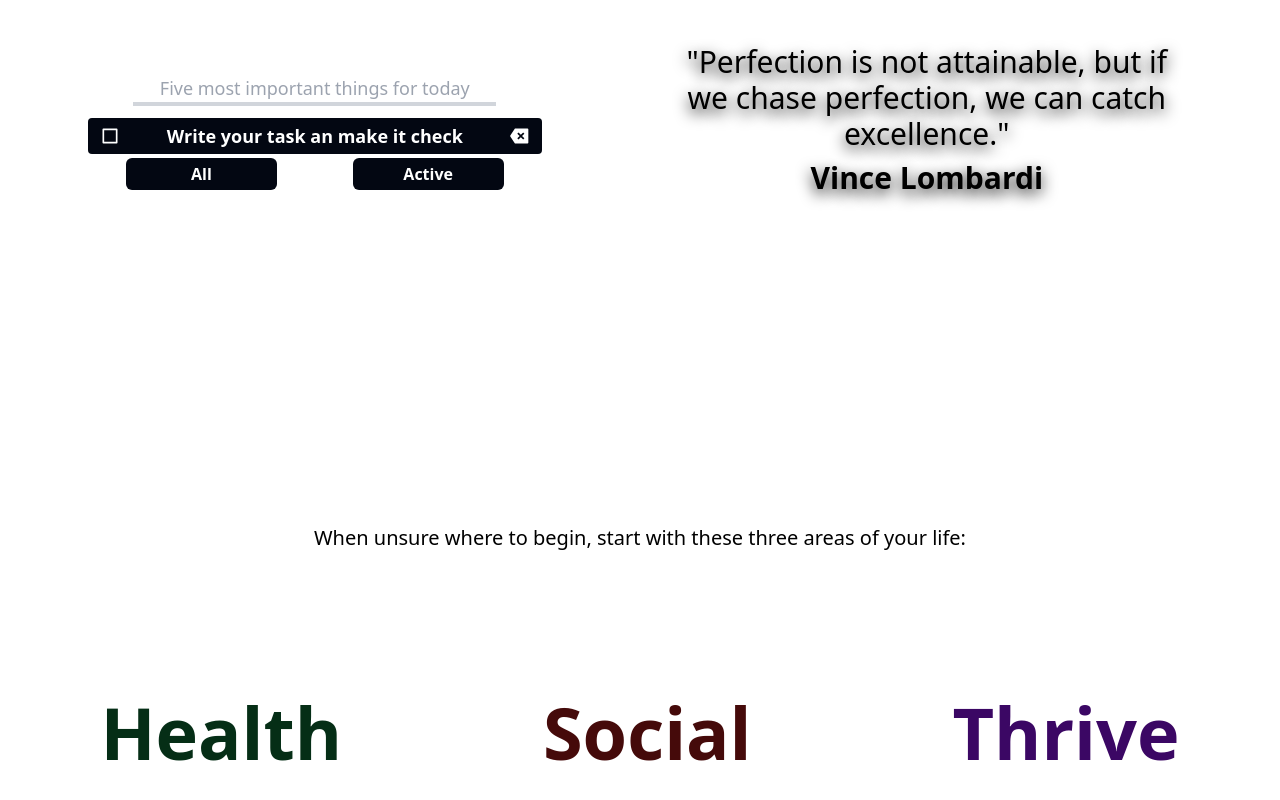
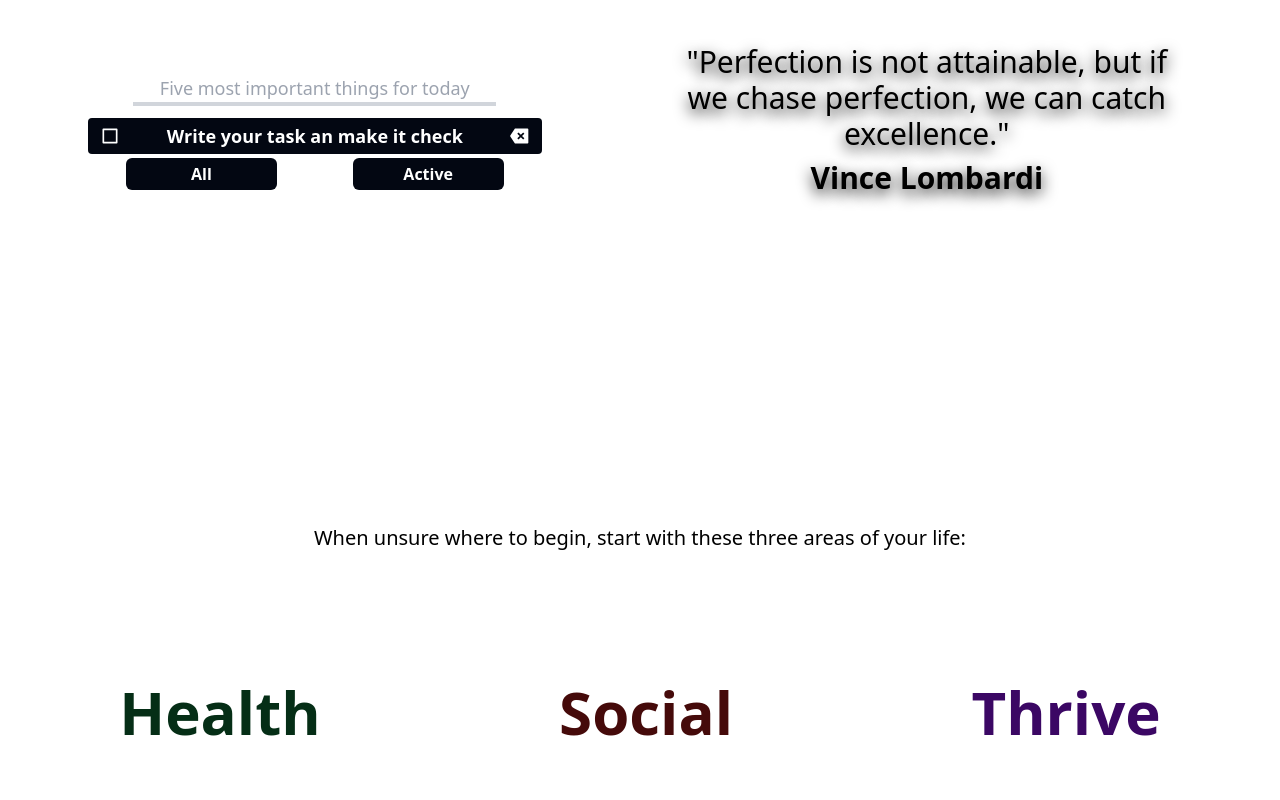
Before and after one commit to fantasyfuerte/DO-IT-PROJECT, a React (Vite) app: page / in a window 1280 px wide. Shown: the part 276-1076 px from the top of the page. Built offline with nearby package versions, Linux system fonts and the light colour scheme.

Commit message:
Fixing textsize of vitalAreas

```diff
--- a/src/ContentsSection/components/VitalAreaCard.tsx
+++ b/src/ContentsSection/components/VitalAreaCard.tsx
@@ -12,9 +12,9 @@ const VitalAreaCard: React.FC<Props> = ({ area }) => {
       initial={{ opacity: 0 }}
       whileInView={{ opacity: 1 }}
       transition={{ delay: (area.id * 2) / 10, duration: 0.5 }}
-      className={`bg-transparent h-44 md:h-80 flex-grow m-5 rounded-lg flex justify-center items-center vitalareacard cursor-default`}
+      className={`bg-transparent p-10 md:h-80 flex-grow rounded-lg flex justify-center items-center vitalareacard cursor-default`}
     >
-      <h2 className={`${area.color} text-7xl font-black cursor-pointer`}>
+      <h2 className={`${area.color} text-6xl font-black cursor-pointer`}>
         {area.title}
       </h2>
     </motion.a>
```
